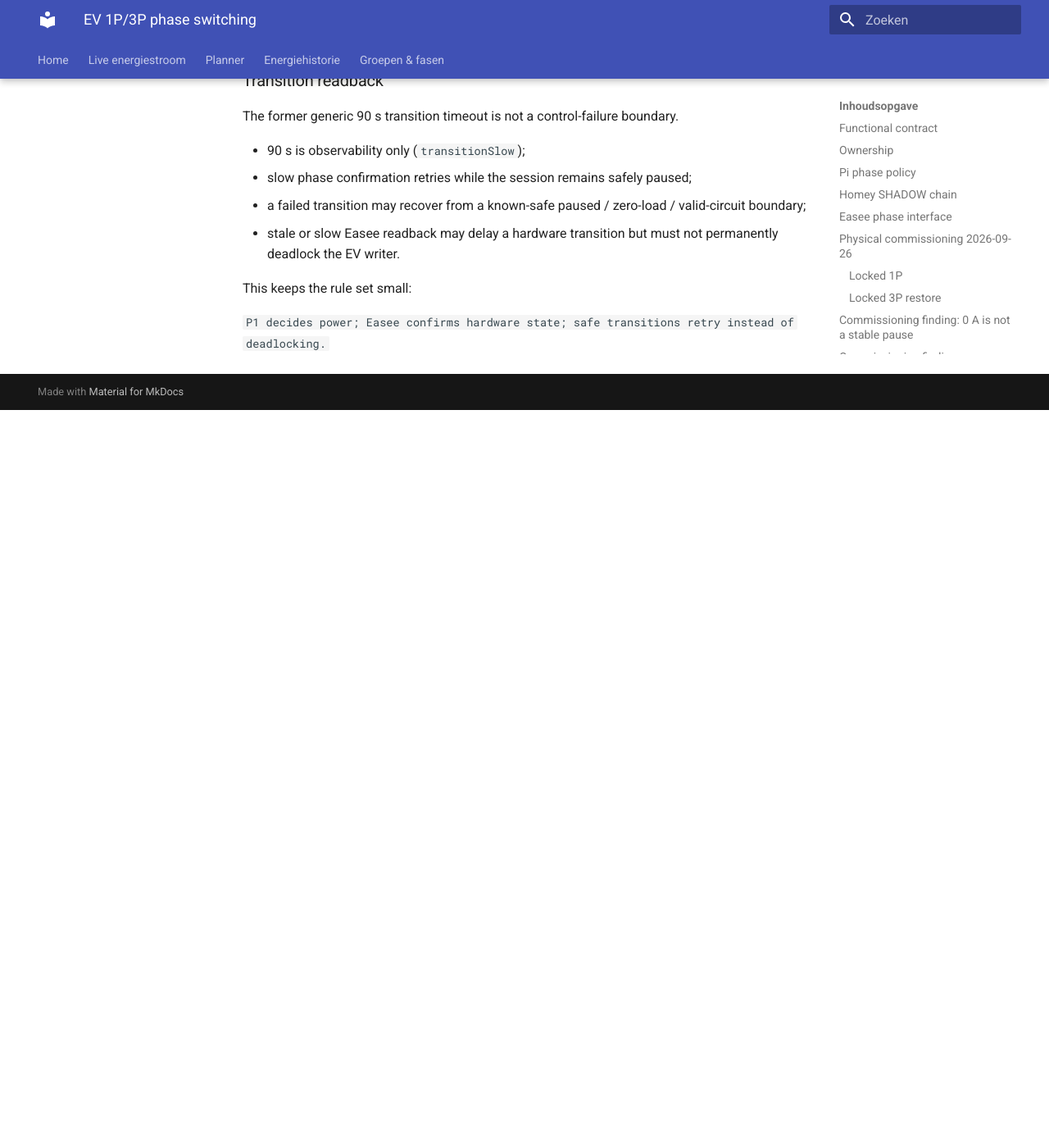
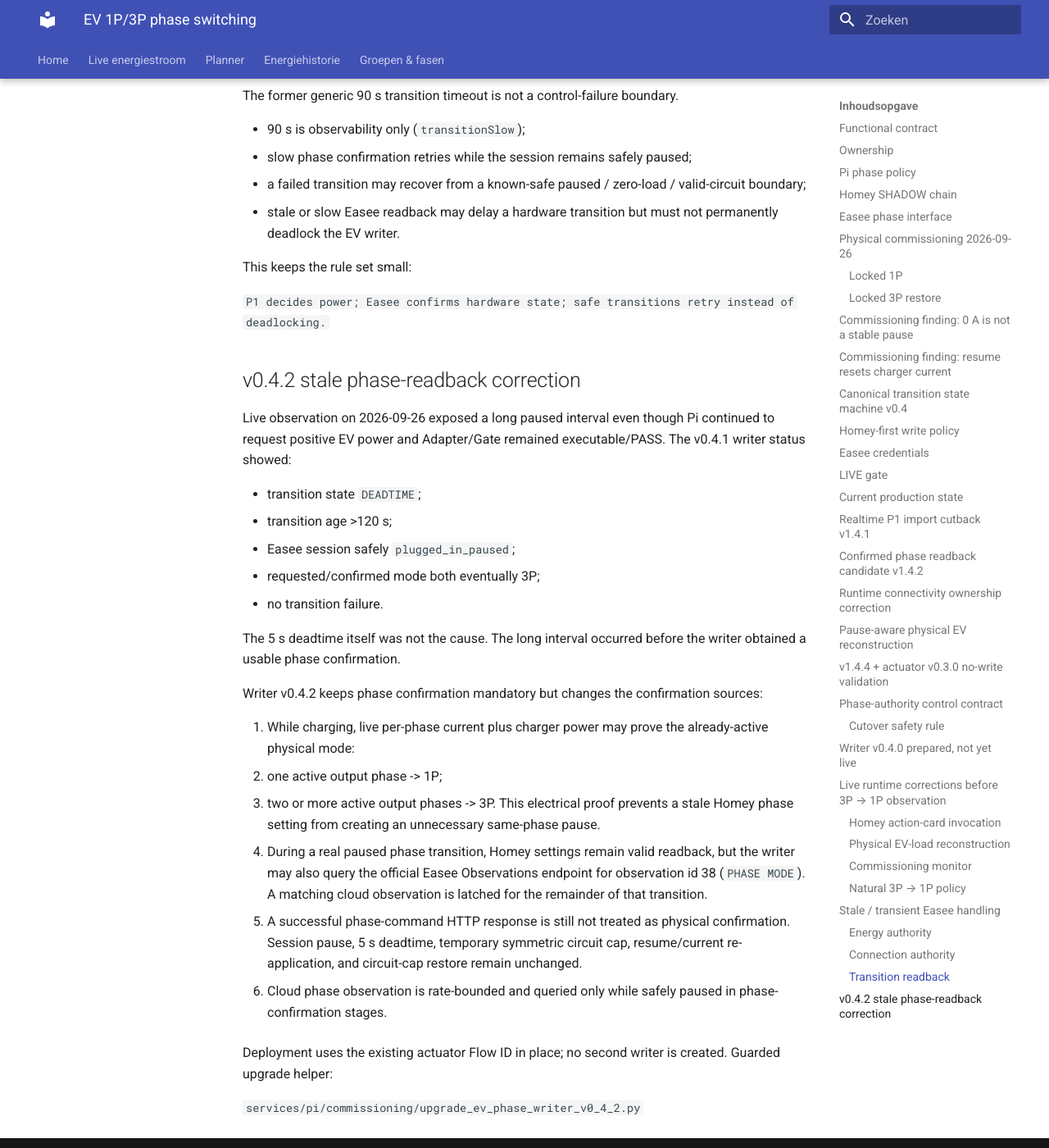
Before and after one commit to OnsKasteeltje/homey-energy-manual, an MkDocs documentation site: the page built from docs/architecture/ev-phase-switching-v0.1.md, in a window 1280 px wide and 1400 px high, scrolled down 15664 px. Shown: the whole window at 82% size. Built offline with MkDocs 1.6.1 and Material for MkDocs 9.7.7, drawn with Linux system fonts in a browser that asks for light colours; before the commit the page ends 16164 px from its top, so only the background shows below that; some of the changed text lies outside the part shown.

Commit message:
docs(ev): record v0.4.2 phase readback correction

```diff
--- a/docs/architecture/ev-phase-switching-v0.1.md
+++ b/docs/architecture/ev-phase-switching-v0.1.md
@@ -1,6 +1,6 @@
 # EV 1P/3P phase switching
 
-Status: SHADOW contract validated end-to-end; physical 1P and 3P commissioning passed; LIVE actuator integration not yet promoted.
+Status: phase-aware EV contract and writer v0.4.1 are LIVE; v0.4.2 stale-readback correction is prepared for guarded validation/deployment.
 
 ## Functional contract
 
@@ -298,16 +298,16 @@ Do not promote phase switching into the sole EV Actuator until all are true:
 
 ## Current production state
 
-Physical 1P and 3P are proven, but automatic phase switching is **not yet LIVE**.
+Automatic phase-aware EV execution is LIVE through the single Homey actuator path.
 
-Production remains:
+Current observed production chain on 2026-09-26:
 
-- Bridge production v1.4.1 FAST-IMPORT-CUTBACK; v1.4.4 PAUSE-AWARE-PHASE-SHADOW pending regression validation
-- Adapter v0.1.11 PHASE-SHADOW
-- Gate v0.2.12 PHASE-SHADOW
-- Actuator v0.2.15 CONTROL-AUTHORITY
+- Bridge policy revision `PI_DYNAMIC_PLANNER_BRIDGE_V1.5.3_PHASE_AUTHORITY`
+- Adapter `EM2_EV_POWER_ADAPTER_V0.2`
+- Gate `EM2_EV_ADAPTER_GATE_V0.3`
+- Actuator `EM2_EV_ACTUATOR_V0.4.1_PHASE_WRITER`
 
-Phase promotion requires an explicit actuator version bump after the remaining LIVE-gate checks pass.
+The sole-writer invariant remains unchanged: Pi decides policy/power intent; Homey owns physical execution.
 
 
 ## Realtime P1 import cutback v1.4.1
@@ -579,3 +579,32 @@ The former generic 90 s transition timeout is not a control-failure boundary.
 This keeps the rule set small:
 
 `P1 decides power; Easee confirms hardware state; safe transitions retry instead of deadlocking.`
+
+## v0.4.2 stale phase-readback correction
+
+Live observation on 2026-09-26 exposed a long paused interval even though Pi continued to request positive EV power and Adapter/Gate remained executable/PASS. The v0.4.1 writer status showed:
+
+- transition state `DEADTIME`;
+- transition age >120 s;
+- Easee session safely `plugged_in_paused`;
+- requested/confirmed mode both eventually 3P;
+- no transition failure.
+
+The 5 s deadtime itself was not the cause. The long interval occurred before the writer obtained a usable phase confirmation.
+
+Writer v0.4.2 keeps phase confirmation mandatory but changes the confirmation sources:
+
+1. While charging, live per-phase current plus charger power may prove the already-active physical mode:
+   - one active output phase -> 1P;
+   - two or more active output phases -> 3P.
+   This electrical proof prevents a stale Homey phase setting from creating an unnecessary same-phase pause.
+
+2. During a real paused phase transition, Homey settings remain valid readback, but the writer may also query the official Easee Observations endpoint for observation id 38 (`PHASE MODE`). A matching cloud observation is latched for the remainder of that transition.
+
+3. A successful phase-command HTTP response is still not treated as physical confirmation. Session pause, 5 s deadtime, temporary symmetric circuit cap, resume/current re-application, and circuit-cap restore remain unchanged.
+
+4. Cloud phase observation is rate-bounded and queried only while safely paused in phase-confirmation stages.
+
+Deployment uses the existing actuator Flow ID in place; no second writer is created. Guarded upgrade helper:
+
+`services/pi/commissioning/upgrade_ev_phase_writer_v0_4_2.py`
```
